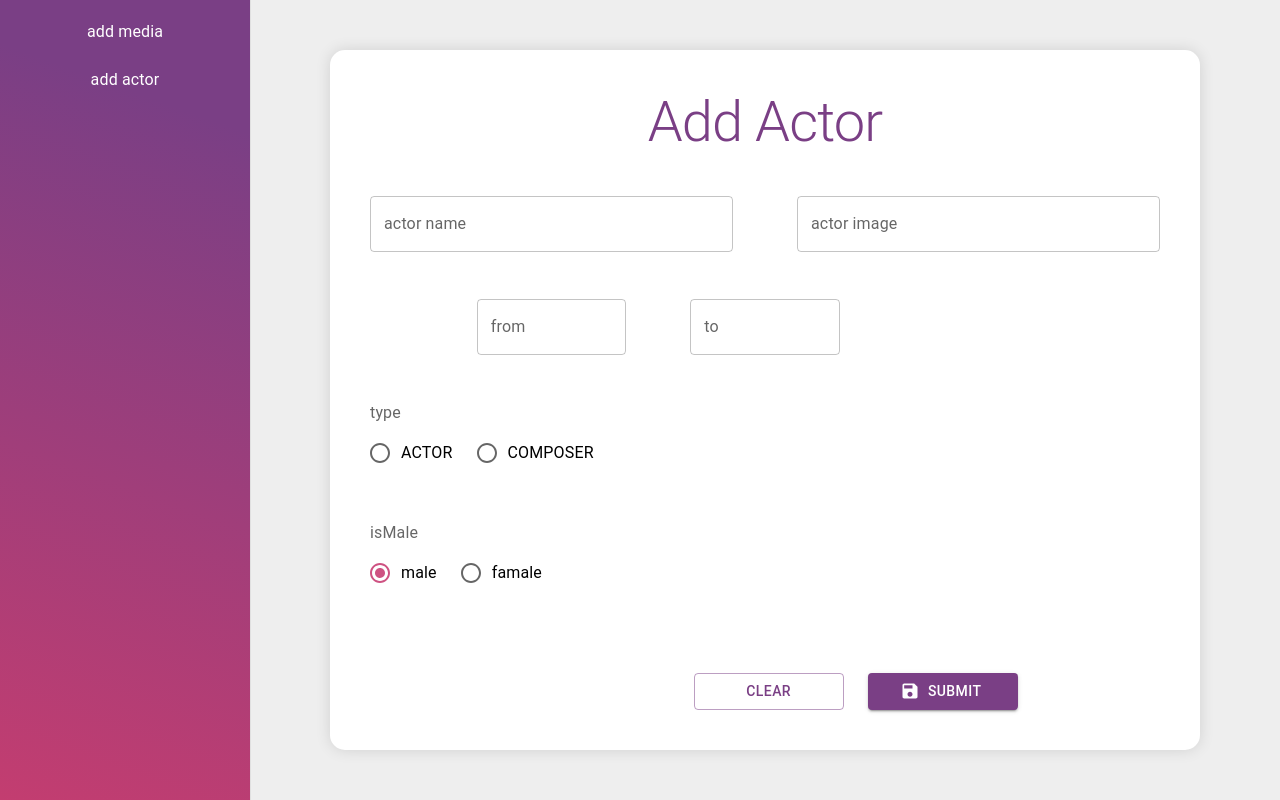
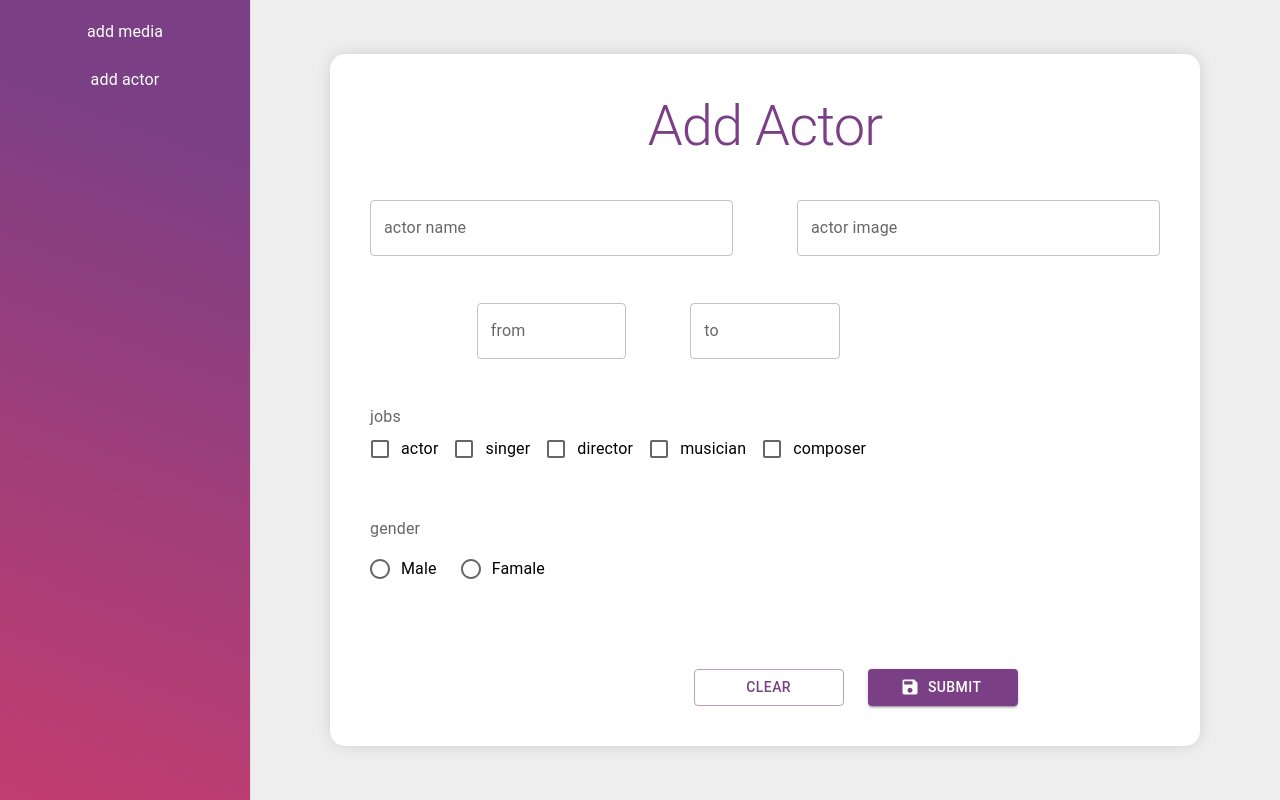
Before and after one commit to randa-11295/Nosatalga-dashboard, a React (Create React App) app: page /add-actor in a window 1280 px wide. Built offline with nearby package versions, Linux system fonts and the light colour scheme.

Commit message:
edit add actor form

```diff
--- a/src/Common/vaildation.js
+++ b/src/Common/vaildation.js
@@ -6,12 +6,13 @@ const stringCheck = (field) =>
     .required(`${field} is required`)
     .min(3, `${field}  should be of minimum 8 characters length`);
 
-const dateCheck = ()=>yup
-  .number("enter the media date")
-  .required(`media date is required`)
-  .integer("must be integer")
-  .min(1500, "must be more or equal to 1500")
-  .max(1900, "must be less or equal to 1900");
+const dateCheck = () =>
+  yup
+    .number("enter the media date")
+    .required(`media date is required`)
+    .integer("must be integer")
+    .min(1500, "must be more to 1500")
+    .max(1900, "must be less to 1980");
 
 const arrCheck = yup
   .array()
@@ -23,6 +24,15 @@ const imgCheck = (field) =>
     const SUPPORTED_FORMATS = ["image/jpg", "image/jpeg", "image/png"];
     return SUPPORTED_FORMATS.includes(value.type);
   });
+
+const imageURL = () => {
+  const URL = /^https?:\/\/.*\/.*\.(png|gif|webp|jpeg|jpg)\??.*$/gmi
+
+  return yup
+    .string()
+    .matches(URL,"must be a valid image url")
+    .required(`media date is required`);
+};
 
 export const addMovieShema = yup.object({
   name: stringCheck("name"),
@@ -36,10 +46,10 @@ export const addMovieShema = yup.object({
 
 export const addActorShema = yup.object({
   name: stringCheck("name"),
-  type: stringCheck("type"),
-  image: stringCheck("image"),
+  // type: stringCheck("type"),
+  image: imageURL("image"),
   from: dateCheck("from"),
   to: dateCheck("to"),
   gender: stringCheck("gender"),
-  // job: arrCheck,
+  jobs: arrCheck,
 });
--- a/src/Components/Actors/AddActors.js
+++ b/src/Components/Actors/AddActors.js
@@ -5,26 +5,49 @@ import LoadBtn from "../Inputs/LoadBtn";
 import { useFormik } from "formik";
 import Headline from "../Text/Headline";
 import RedioArea from "../Inputs/RedioArea";
+import ChackArea from "../Inputs/CheckArea";
 import { addActorShema } from "../../Common/vaildation";
 
 export default function AddActors() {
   const values = {
     name: "",
-    isMale : false ,
+    from: "",
+    to: "",
+    image: "",
+    gender: "",
+    jobs: [],
     type: "",
-    from : "" ,
-    to : "" ,
-    image: "",
   };
 
   const formik = useFormik({
     initialValues: values,
-    // validationSchema: addActorShema,
+    validationSchema: addActorShema,
     onSubmit: (values) => {
-      console.log("submit ", values);
+      getCarrer(values.jobs, values.gender);
+      getSubmitData(values);
+      console.log("submit ", getSubmitData(values));
       formik.resetForm();
     },
   });
+
+  const getSubmitData = (values) => ({
+    name: values.name,
+    type: values.type,
+    from: values.from,
+    to: values.to,
+    image: values.image,
+  });
+
+  const getCarrer = (jobs, gender) => {
+    if (gender === "famale") {
+      jobs = jobs.map((el) => `${el}ة`);
+    }
+
+    let type = jobs.join(" و ");
+    custumHandelChange(type, "type");
+
+    console.log(type);
+  };
 
   const custumHandelChange = (val, key) => {
     formik.values[key] = val;
@@ -37,16 +60,17 @@ export default function AddActors() {
     { name: "description", label: "Media Description", size: 12, mult: true },
   ];
 
-  // const job = [
-  //   { name: "ممثل", label: "actor" ,  },
-  //   { name: "مطرب", label: "singer"  },
-  //   { name: "مخرج", label: "director"},
-  //   { name: "عازف", label: "musician" },
-  //   { name: "ملحن", label: "composer" },
-  // ];
-
-  const job = [{ val : "actor" , label :"ACTOR"} ,{ val : "COMPOSER" , label : "COMPOSER"}];
-  const gender = [{ val : false , label : "male" } ,{val : true , label : "famale "}];
+  const job = [
+    { name: "ممثل", label: "actor" },
+    { name: "مطرب", label: "singer" },
+    { name: "مخرج", label: "director" },
+    { name: "عازف", label: "musician" },
+    { name: "ملحن", label: "composer" },
+  ];
+  const gender = [
+    { val: "male", label: "Male" },
+    { val: "famale", label: "Famale " },
+  ];
 
   return (
     <Grid
@@ -72,19 +96,17 @@ export default function AddActors() {
         <TextCustomInpute formik={formik} num={true} name="from" label="from" />
       </Grid>
       <Grid item xs={3}>
-        <TextCustomInpute formik={formik}  num={true} name="to" label="to" />
+        <TextCustomInpute formik={formik} num={true} name="to" label="to" />
       </Grid>
       <Grid item xs={3}>
         {/* <TextCustomInpute formik={formik} name="to" label="to" /> */}
       </Grid>
 
-
-
       <Grid item xs={12}>
-        <RedioArea name="type" data={job} formik={formik} />
+        <ChackArea name="jobs" data={job} formik={formik} />
       </Grid>
       <Grid item xs={12}>
-        <RedioArea name="isMale" data={gender} formik={formik} />
+        <RedioArea name="gender" data={gender} formik={formik} />
       </Grid>
 
       <Grid
```
